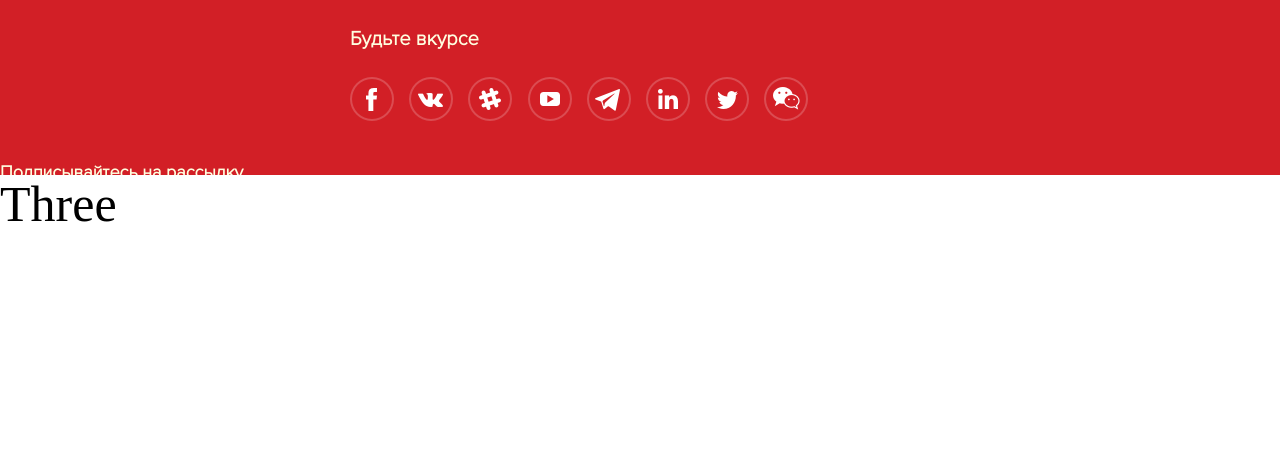
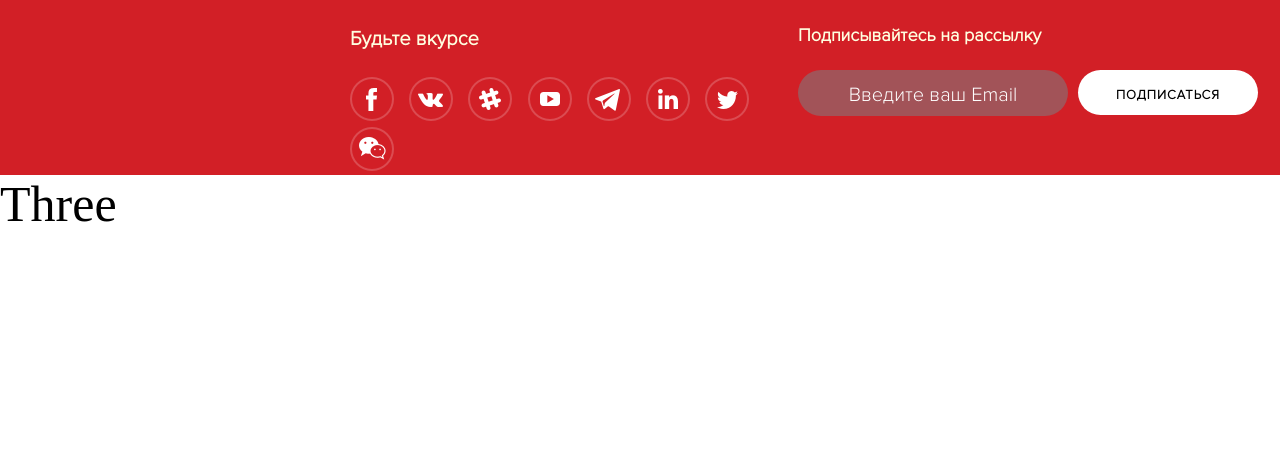
Before and after one commit to klimon69/miners_task, a plain HTML site: page miner.html in a window 1280 px wide. Shown: the part 820-1289 px from the top of the page. Drawn offline with nearby package versions, Linux system fonts and the light colour scheme.

Commit message:
div2_do_obeda

```diff
--- a/miner.css
+++ b/miner.css
@@ -339,7 +339,7 @@ h3{
   letter-spacing: normal;
   text-align: left;
   float: left;
-  width: 40%;
+  width: 35%;
   height: 60%;
   margin-left: 350px;
 
@@ -380,13 +380,13 @@ margin-right: 10px;
 
   input{
   width: 266px;
-  height: 56px;
+  height: 40px;
 color: white;
  padding-top: 5px;
   float: left;
   border-radius: 100px;
   background-color : rgba(0, 255, 255, 0.23);
-  border: 0px solid #1E3D51 ;
+  border: 0px solid white ;
 box-shadow: none ;
 -webkit-box-shadow: none;
 -moz-box-shadow: none;
@@ -409,16 +409,16 @@ outline:none;
 
 .sign
  {
-  margin-left: 30px;
-  padding-top: 5px;
+  margin-left: 10px;
+
 
   float: right;
-  width: 200px;
-  height: 56px;
+  width: 180px;
+  height: 25px;
 color: black;
 
 
-
+  padding-bottom: 20px;
   text-align: center;
   border-radius: 100px;
   background-color: white;
@@ -428,10 +428,11 @@ color: black;
 
 .sign h4{
 
-font-size: 15px;
+font-size: 13px;
   font-weight: bolder;
   font-style: normal;
   font-stretch: normal;
   line-height: normal;
   letter-spacing: 1px;
+
 }
--- a/miner.html
+++ b/miner.html
@@ -87,7 +87,7 @@
 
 <div class="inputemail">
 
-<input type="text" value="Введите ваш email">
+<input type="text" value="Введите ваш Email">
 
 <div class="sign"><h4>ПОДПИСАТЬСЯ</h4></div>
 
```
